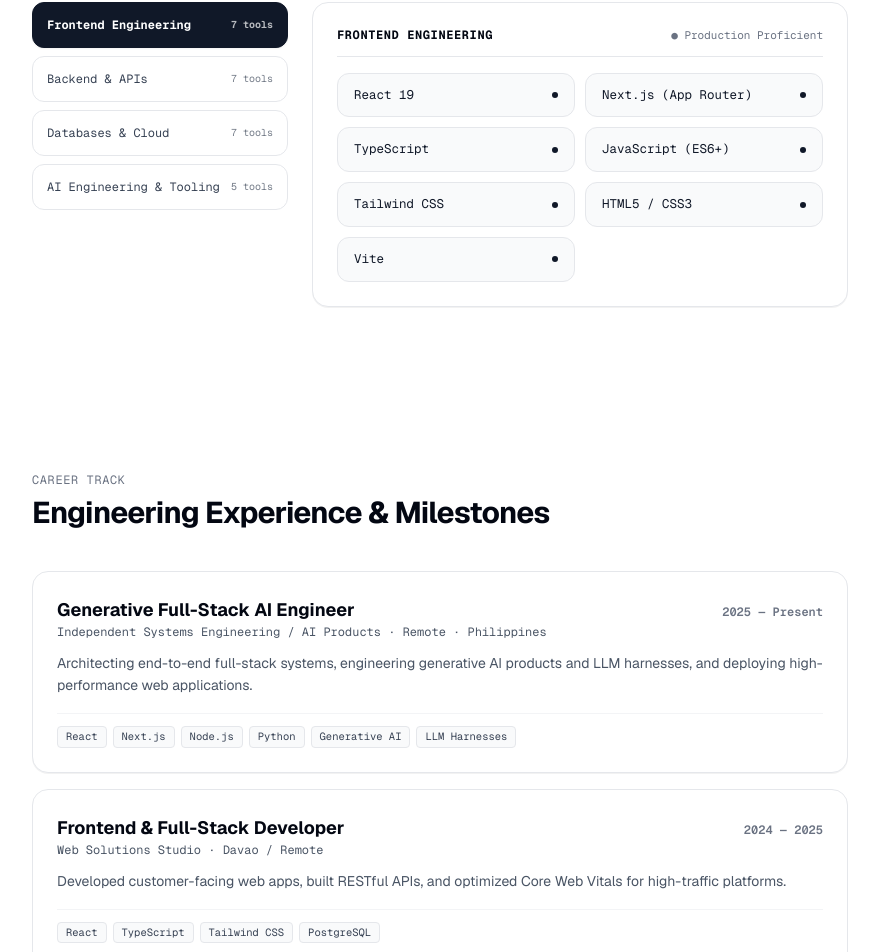
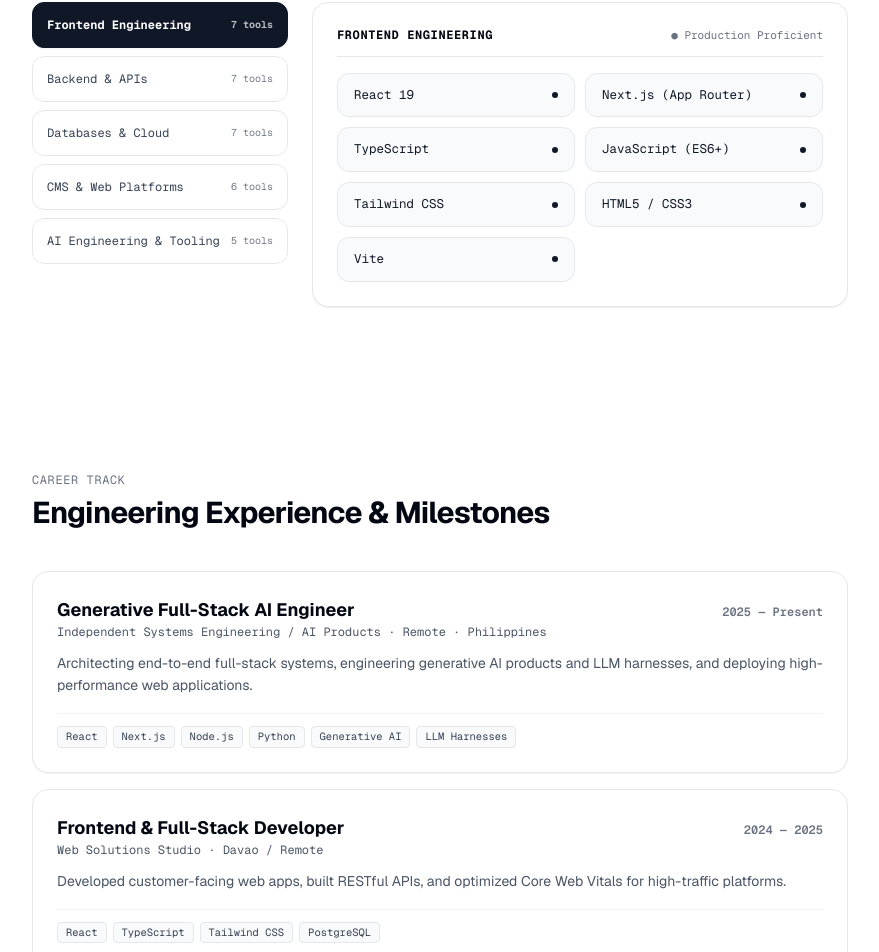
Before and after one commit to rchieeee/portfolio, a React (Vite) app: page / in a window 1280 px wide. Shown: the part 3473-4425 px from the top of the page, without its empty margins (200-1079 px from the left). Built offline with nearby package versions, Linux system fonts and the light colour scheme; no server answers.

Commit message:
Add CMS & Web Platforms (WordPress, WooCommerce, PHP, ACF) to Technical Toolchain and terminal stack

```diff
--- a/src/portfolioData.js
+++ b/src/portfolioData.js
@@ -592,6 +592,10 @@
     items: ['PostgreSQL', 'Supabase', 'Prisma ORM', 'Redis', 'Docker', 'Vercel', 'Git & GitHub CI/CD'],
   },
   {
+    name: 'CMS & Web Platforms',
+    items: ['WordPress (Custom Themes / Elementor)', 'WooCommerce', 'PHP / MySQL', 'Advanced Custom Fields (ACF)', 'WordPress REST API', 'Headless CMS Architecture'],
+  },
+  {
     name: 'AI Engineering & Tooling',
     items: ['Claude API / Anthropic', 'OpenAI API', 'Prompt Engineering', 'AI Guardrails & Harnesses', 'RAG Pipelines'],
   },
@@ -702,6 +706,7 @@
   stack: `Tech Stack:
 • Frontend: React 19, Next.js 14 (App Router), TypeScript, Tailwind CSS, Vite
 • Backend: Node.js, Express, Python, FastAPI, PostgreSQL, Supabase
+• CMS & Platforms: WordPress, WooCommerce, PHP, ACF, REST API
 • Security & Realtime: Web Crypto 3FA, Cloudflare Turnstile, Supabase Realtime
 • AI Systems: Claude API, OpenAI API, Guardrails, Deterministic Harnesses`,
   experience: `Timeline:
```
